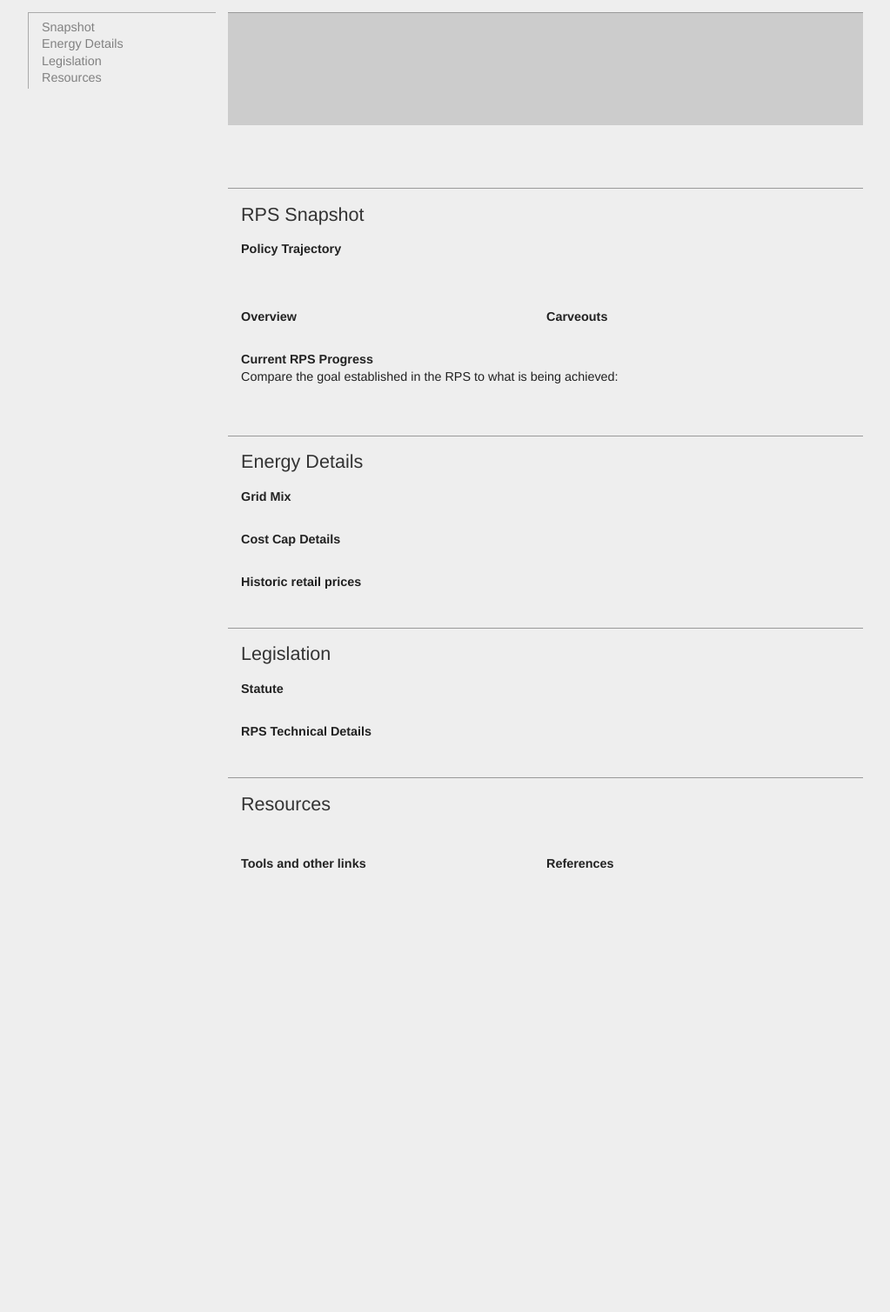
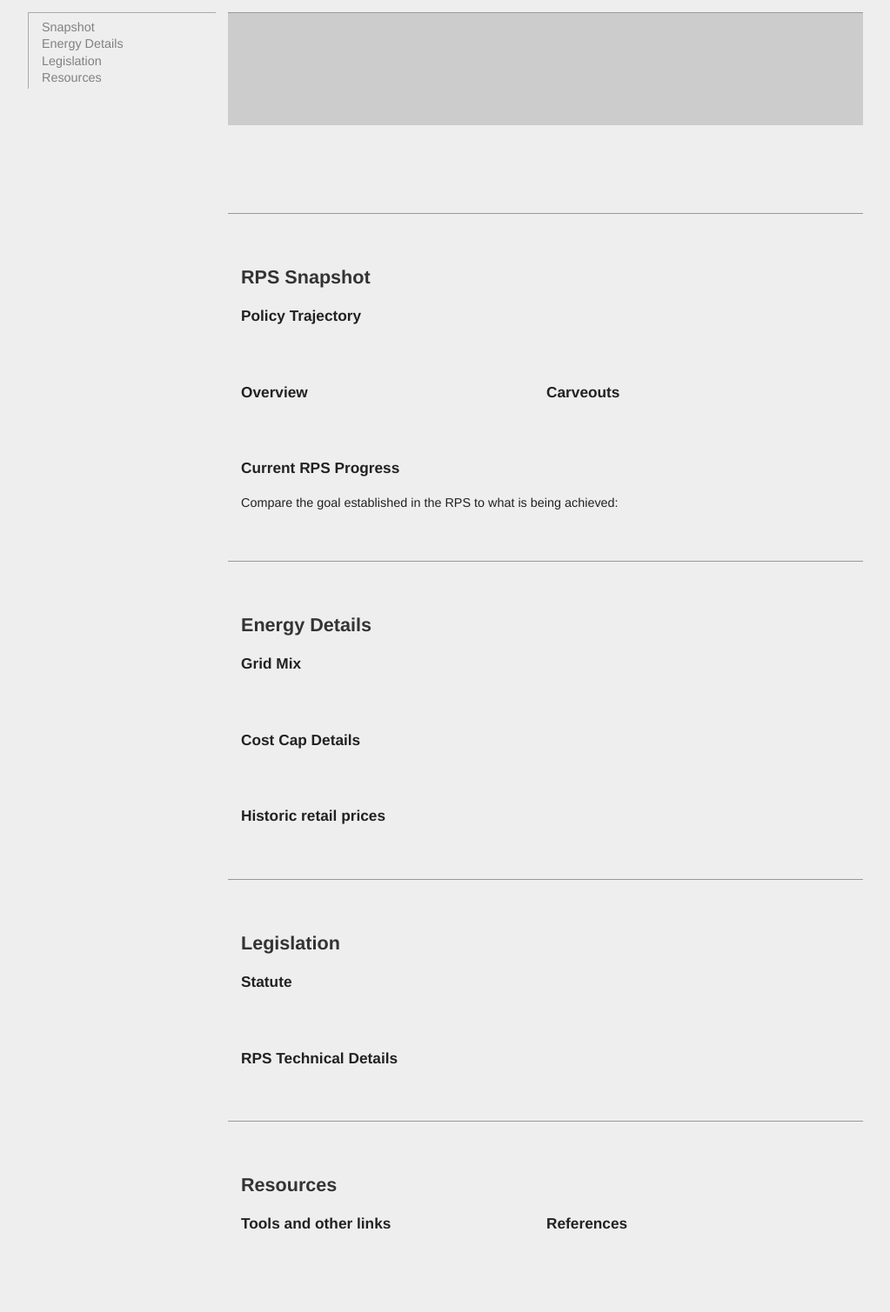
Before and after one commit to RDCEP/RPSCalc, a Flask app: template templates/state.html in a window 1280 px wide. Shown: the part 36-1545 px from the top of the page at 87% size, without its empty margins (128-1151 px from the left). Before the commit the page ends 1035 px from the top, so only its background shows below. Run offline with Flask 2, Linux system fonts and the light colour scheme; the template is opened without the code that fills it, so the values that code supplies are empty; some libraries are stand-ins or nearby versions.

Commit message:
Rewrite CSS with SASS

```diff
--- a/static/css/main.css
+++ b/static/css/main.css
@@ -40,11 +40,11 @@ em, i { font-style: italic; }
 
 h1, h2, h3, h4, h5, h6 { font-size: 1em; }
 
-h1 { font-size: 1.5em; font-weight: bold; }
+h1 { font-size: 2em; font-weight: bold; }
 
-h2 { font-weight: normal; margin: 0; font-size: 1.5em; color: #333333; position: relative; }
+h2 { font-weight: bold; margin: 0; font-size: 1.5em; color: #333333; position: relative; }
 
-h3 { font-weight: bold; }
+h3 { font-weight: bold; font-size: 1.2em; margin: 1em 0; }
 
 a { text-decoration: none; color: #666666; }
 a:hover { color: #cccccc !important; }
@@ -80,8 +80,8 @@ button { background-color: #0072b2; border: none; color: #eeeeee; width: 100%; p
 
 #main_content { width: 960px; margin: 3.5em auto; padding-bottom: 2em; }
 #main_content section { margin-left: 230px; width: 730px; padding: 0; border-top: 1px solid #999999; }
-#main_content section + section { width: 700px; padding: 2em 15px 3em; border: none; margin-top: 0; }
-#main_content section + section + section { width: 700px; padding: 1em 15px 3em; border-top: 1px solid #999999; }
+#main_content section + section { width: 700px; padding: 4em 15px 3em; border: none; margin-top: 0; }
+#main_content section + section + section { width: 700px; border-top: 1px solid #999999; }
 #main_content header { background-color: #cccccc; padding: 1em 15px; height: 100px; position: relative; z-index: 1; }
 #main_content header h1 { margin: 0; padding: 0; position: absolute; bottom: 1em; line-height: 0.5em; }
 #main_content header h1 + img { position: absolute; right: 15px; bottom: 15px; height: 100px; }
@@ -98,12 +98,10 @@ button { background-color: #0072b2; border: none; color: #eeeeee; width: 100%; p
 
 #state_trajectory_inputs input { float: left; margin-left: 2px; border: 1px solid #999999; display: block; padding: 2px 5px; font-size: 0.7em; }
 
-.module { margin-top: 2em; }
 .module.narrow { width: 345px; float: left; }
 .module.narrow + .module.narrow { margin-left: 6px; }
 .module.wide { width: 700px; position: relative; }
-
-section, h2 + .module { margin-top: 1em; }
+.module.wide + .module.wide { margin-top: 2em; }
 
 .switch a { color: #bbbbbb; font-weight: bold; }
 .switch.active a { color: #d55e00; }
--- a/static/sass/main.sass
+++ b/static/sass/main.sass
@@ -18,16 +18,18 @@ em, i
 h1,h2,h3,h4,h5,h6
   font-size: 1em
 h1
-  font-size: 1.5em
+  font-size: 2em
   font-weight: bold
 h2
-  font-weight: normal
+  font-weight: bold
   margin: 0
   font-size: 1.5em
   color: $dark-gray
   position: relative
 h3
   font-weight: bold
+  font-size: 1.2em
+  margin: 1em 0
 a
   text-decoration: none
   color: #666666
@@ -129,12 +131,11 @@ button
     border-top: 1px solid #999
     &+section
       width: 700px
-      padding: 2em 15px 3em
+      padding: 4em 15px 3em
       border: none
       margin-top: 0
       &+section
         width: 700px
-        padding: 1em 15px 3em
         border-top: 1px solid #999
   header
     background-color: #cccccc
@@ -182,17 +183,18 @@ button
   padding: 2px 5px
   font-size: .7em
 .module
-  margin-top: 2em
   &.narrow
     width: 345px
     float: left
-    &+.module.narrow
+    &+&
       margin-left: 6px
   &.wide
     width: 700px
     position: relative
-section,h2+.module
-  margin-top: 1em
+    &+&
+      margin-top: 2em
+//section
+//  margin-top: 1em
 .switch
   a
     color: #bbbbbb
@@ -210,7 +212,7 @@ line, rect, path
 .chart-area
   stroke-width: 0
 .mask
-  fill: #eee
+  fill: $light-gray
 .map-state
   fill: #dddddd
   stroke-width: 1
```
Also changed, not shown: static/css/basic_chart.css (added, +20 -0 lines), static/sass/basic_chart.sass (added, +37 -0 lines).
